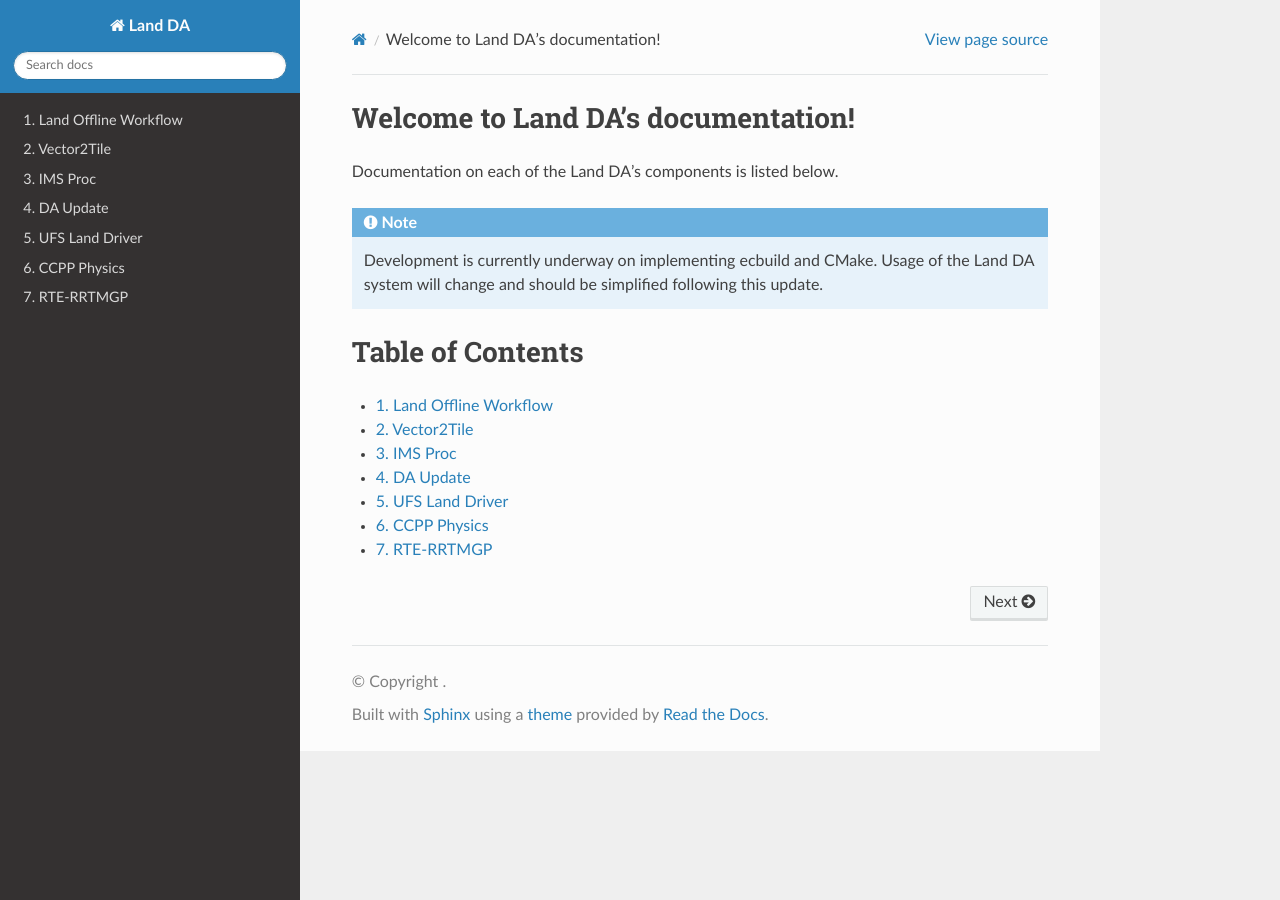
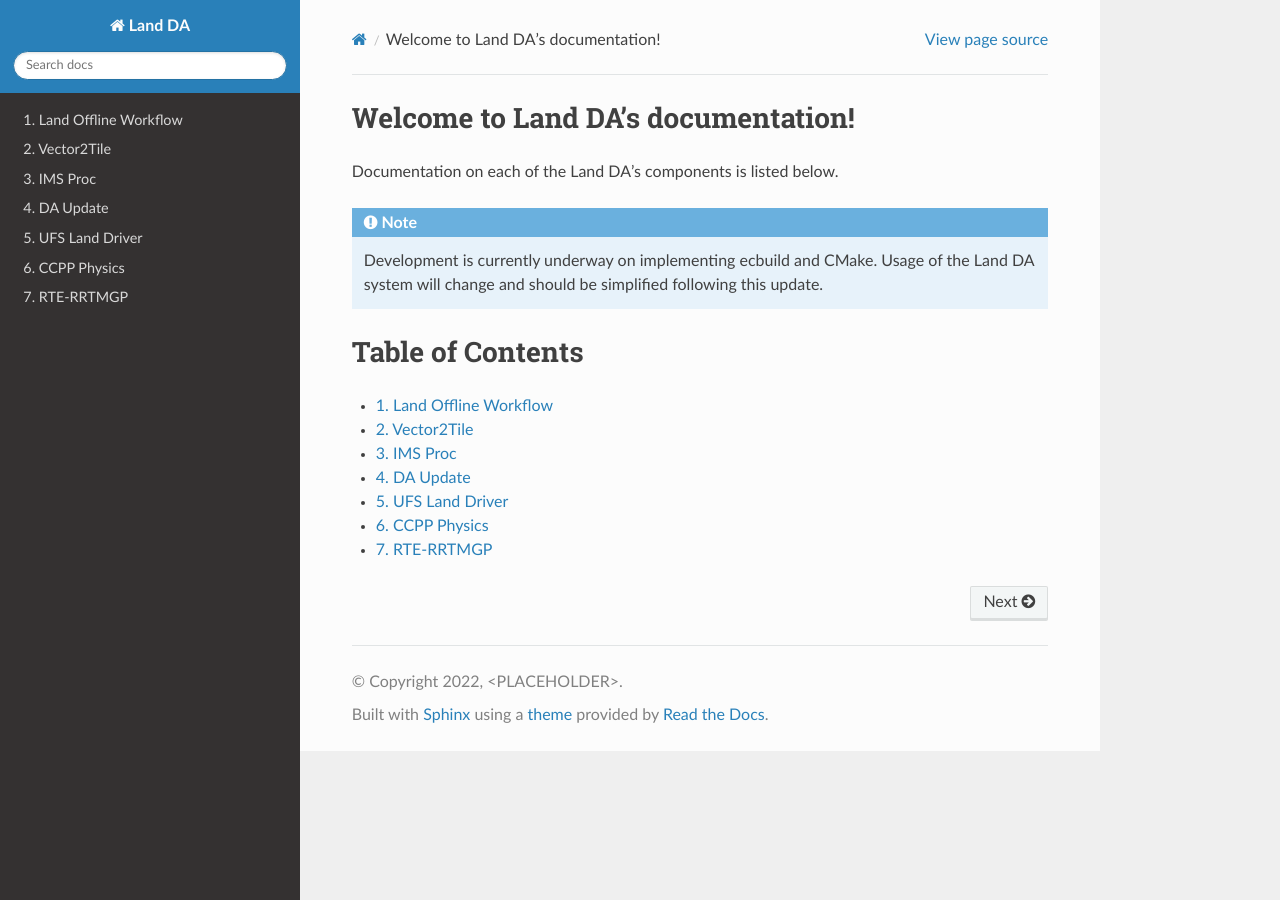
Before and after one commit to fernando-andrade-m/sphinx-host-test-da, a Sphinx documentation site: the page built from docs/source/index.rst, in a window 1280 px wide. Built offline with Sphinx 7.4.7 and the Read the Docs theme 2.0.0, drawn with Linux system fonts in a browser that asks for light colours.

Commit message:
placeholder copyright

```diff
--- a/docs/source/conf.py
+++ b/docs/source/conf.py
@@ -19,8 +19,8 @@
 
 project = 'Land DA'
 # TODO - uncomment next two lines and fill in appropriate info
-# copyright = '2022, <PLACEHOLDER>'
-# author = '<PLACEHOLDER>'
+copyright = '2022, <PLACEHOLDER>'
+author = '<PLACEHOLDER>'
 
 # The full version, including alpha/beta/rc tags
 release = '0.1'
```
